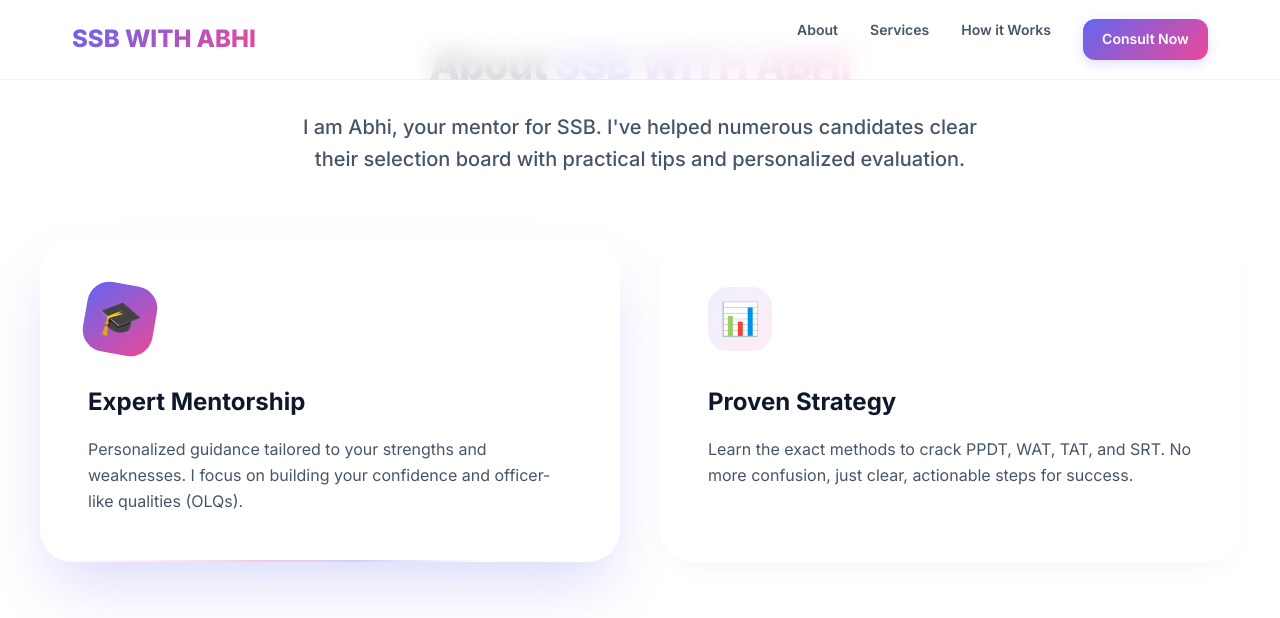
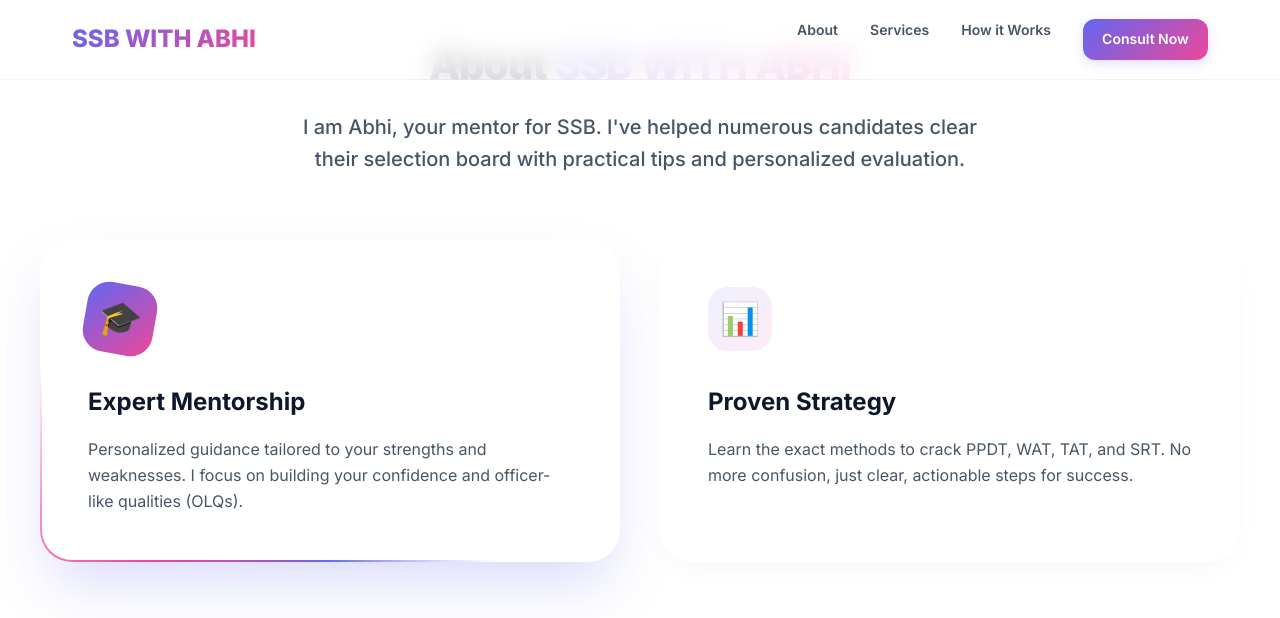
Before and after one commit to Sachinnegi9936167436/calling, a Next.js app: page / in a window 1280 px wide. In both pictures the pointer is over the element 330 px from the left and 1257 px from the top of the page. Shown: the part 857-1475 px from the top of the page. Built offline with nearby package versions, Linux system fonts and the light colour scheme.

Commit message:
Make snake border animation darker and more prominent

```diff
--- a/app/globals.css
+++ b/app/globals.css
@@ -189,9 +189,9 @@ section {
   height: 200%;
   background: conic-gradient(
     transparent,
-    rgba(99, 102, 241, 0.3),
-    rgba(236, 72, 153, 0.3),
-    transparent 30%
+    rgba(99, 102, 241, 1),
+    rgba(236, 72, 153, 1),
+    transparent 40%
   );
   animation: rotate 4s linear infinite;
   z-index: -1;
```
